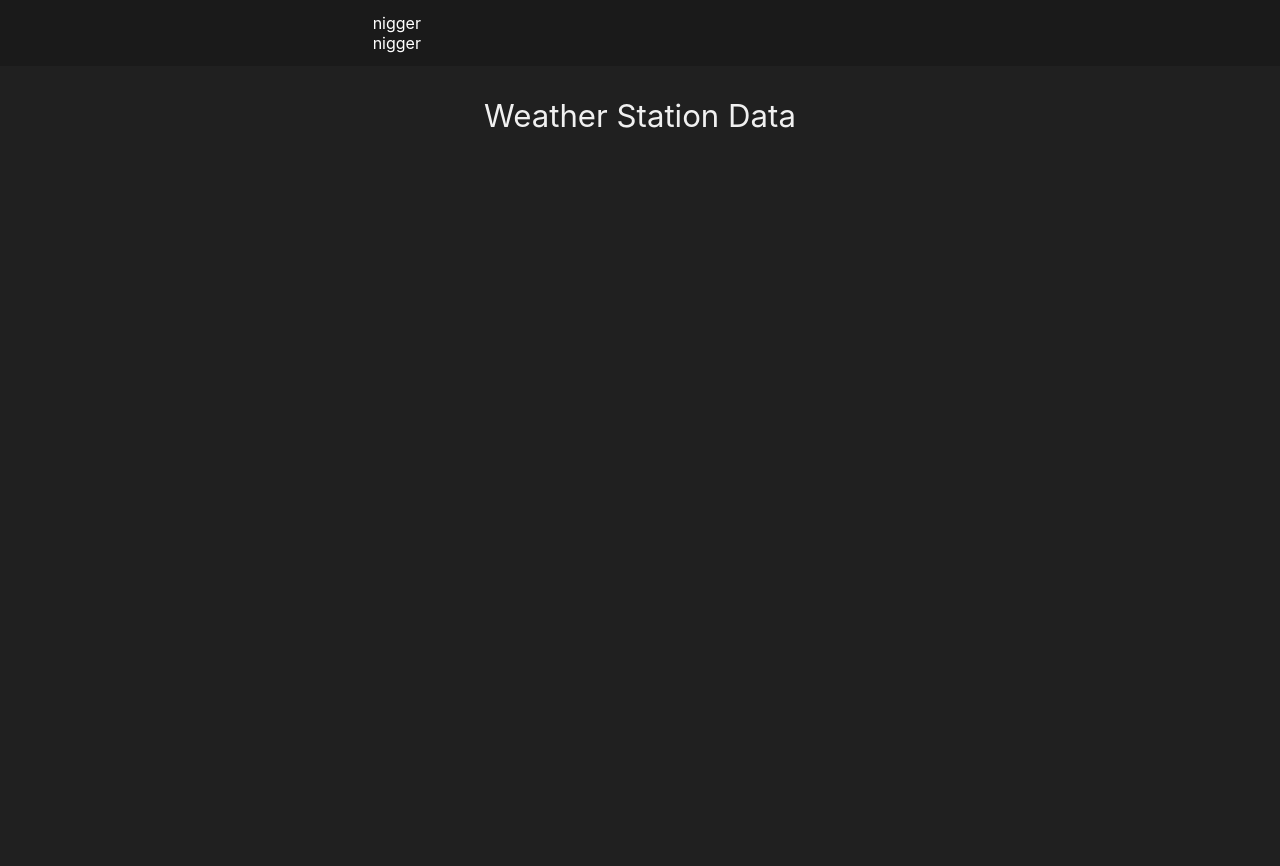
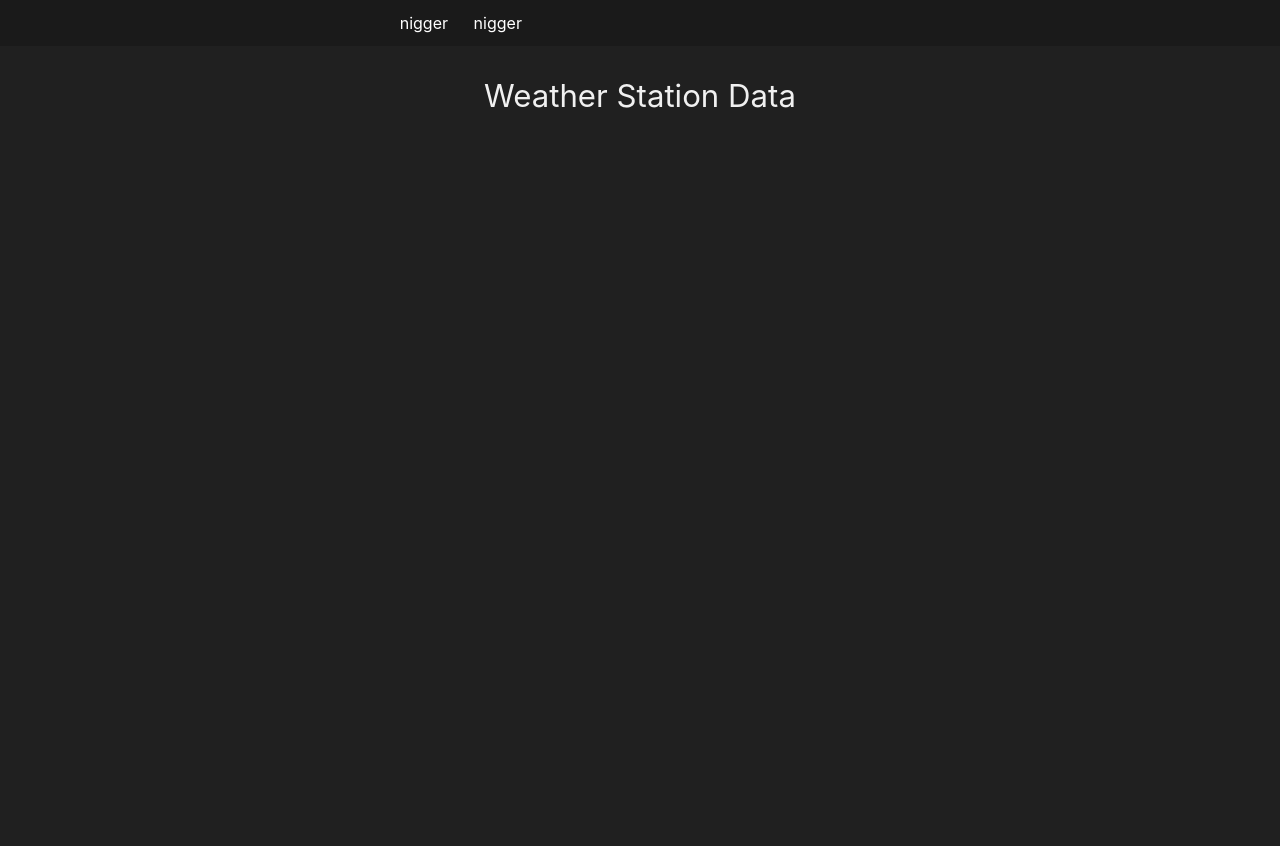
Before and after one commit to DaryusOctavian/WeatherStationWebApp, a React (Create React App) app: page / in a window 1280 px wide. Shown: the top 866 px of the page. Built offline with nearby package versions, Linux system fonts and the light colour scheme.

Commit message:
added router base and header base

```diff
--- a/package.json
+++ b/package.json
@@ -8,6 +8,8 @@
     "@testing-library/user-event": "^13.5.0",
     "react": "^18.2.0",
     "react-dom": "^18.2.0",
+    "react-router": "^6.8.1",
+    "react-router-dom": "^6.8.1",
     "react-scripts": "^5.0.1",
     "web-vitals": "^2.1.4"
   },
--- a/src/App.js
+++ b/src/App.js
@@ -1,14 +1,17 @@
-import './App.css';
-import Header from './components/Header/Header';
+import "./App.css";
+import { BrowserRouter as Router, Route, Switch } from "react-router-dom";
+import Header from "./components/Header/Header";
 
 function App() {
   return (
-    <div className="App">
-      <Header/>
-      <header className="App-Header">
-        <p className='Header-Text'>Weather Station Data</p>
-      </header>
-    </div>
+    <Router>
+      <div className="App">
+        <Header />
+        <header className="App-Header">
+          <p className="Header-Text">Weather Station Data</p>
+        </header>
+      </div>
+    </Router>
   );
 }
 
--- a/src/components/Header/Header.css
+++ b/src/components/Header/Header.css
@@ -7,7 +7,13 @@
   color: #ffffff;
 }
 
+.Nav-Buttons {
+  display: inline;
+  justify-content: left;
+  padding-right: 30%;
+}
+
 .Nav-Button {
-  justify-content: left;
-  padding-right: 40%;
+  display: inline;
+  padding: 1%;
 }
--- a/src/components/Header/Header.js
+++ b/src/components/Header/Header.js
@@ -1,11 +1,14 @@
-import React from "react";
+import React from 'react';
+import { Link } from 'react-router-dom'
 import "./Header.css";
 
 function Header() {
   return (
     <div className="Header">
-      <div className="row">
-        <div className="Nav-Button">nigger</div>
+      <div className="Nav-Buttons">
+        <div className="Nav-Button">
+            nigger
+        </div>
         <div className="Nav-Button">nigger</div>
       </div>
     </div>
```
Also changed, not shown: 2 other files (tests, documents, lock files or other folders).
